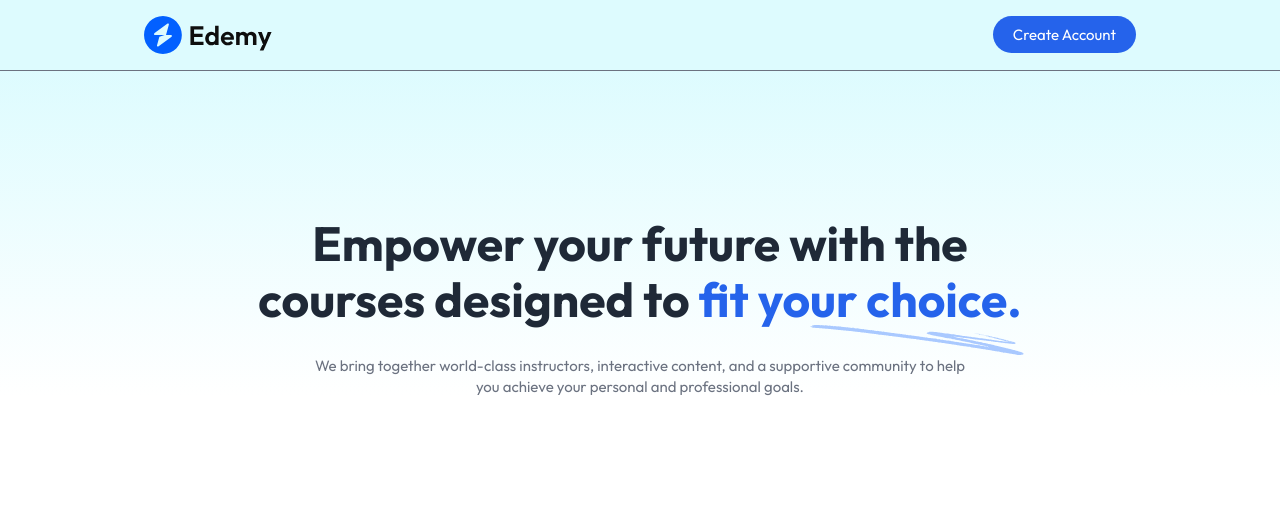
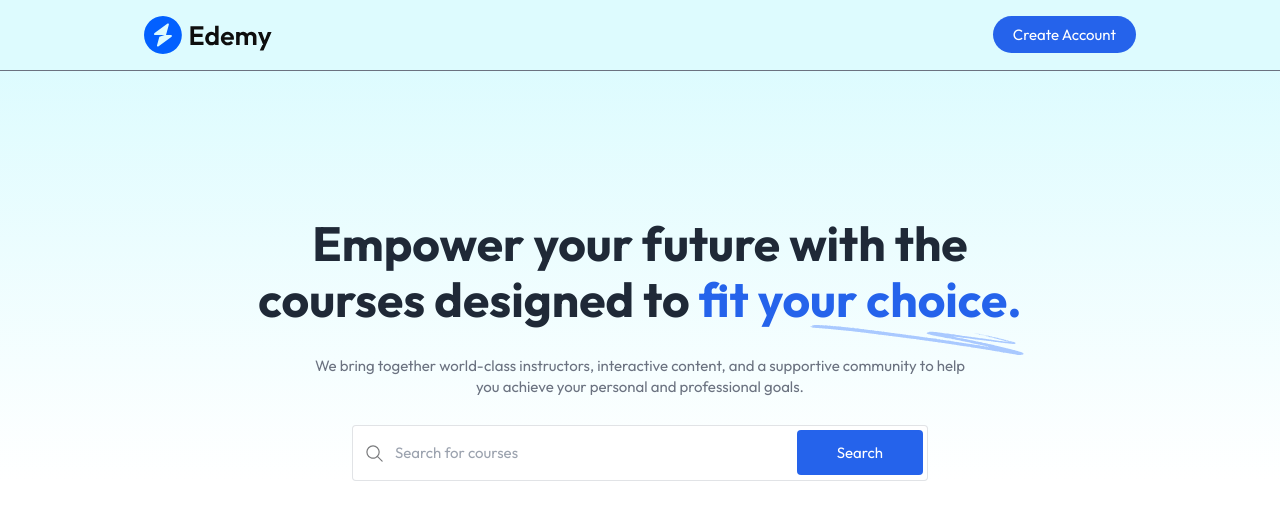
Before and after one commit to parsa501/client, a React (Vite) app: page / in a window 1280 px wide. Shown: the top 520 px of the page. Built offline with nearby package versions, Linux system fonts and the light colour scheme; no server answers.

Commit message:
change searchBar add companise

```diff
--- a/src/main.jsx
+++ b/src/main.jsx
@@ -14,7 +14,7 @@
 createRoot(document.getElementById("root")).render(
   <StrictMode>
     <BrowserRouter>
-      <ClerkProvider publishableKey={PUBLISHABLE_KEY} afterSignOutUrl='/'>
+      <ClerkProvider publishableKey={PUBLISHABLE_KEY} afterSignOutUrl="/">
         <AppContextProvider>
           <App />
         </AppContextProvider>
--- /dev/null
+++ b/src/pages/Home/Companies/index.jsx
@@ -0,0 +1,9 @@
+import React from 'react'
+
+export default function Companies() {
+  return (
+    <div>
+
+    </div>
+  )
+}
--- a/src/pages/Home/Hero/SearchBar/index.jsx
+++ b/src/pages/Home/Hero/SearchBar/index.jsx
@@ -1,19 +1,37 @@
-import React, { useState } from 'react'
-import { assets } from '../../assets/assets'
-import { useNavigate } from 'react-router-dom'
+import React, { useState } from "react";
+import { useNavigate } from "react-router-dom";
+import { assets } from "../../../../assets/assets";
 
-export default function SearchBar({data}) {
-  const navigate = useNavigate()
-  const [input, setInput] = useState(data? data: "")
-  const onsearchHandler = (e) => {
-    e.preventDefault()
-    navigate("/course-list/"+input)
-  }
+export default function SearchBar({ data }) {
+  const navigate = useNavigate();
+  const [inp, setInp] = useState(data ? data : "");
+  const handelSearch = (e) => {
+    e.preventDefault();
+    navigate("/course-list/" + inp);
+  };
   return (
-    <form onSubmit={onsearchHandler} className='max-w-xl w-full md:h-14 h-12 flex items-center bg-white border border-gray-500/20 rounded'>
-      <img src={assets.search_icon} alt="search_icon" className='md:w-auto w-10 px-3' />
-      <input onChange={e  => setInput(e.target.value)} value={input} type="text" placeholder='Search for courses' className='w-full h-full outline-none text-gray-500/80' />
-      <button type='submit' className='bg-blue-600 rounded text-white md:px-10 px-7 md:py-3 py-2 mx-1' >Search</button>
+    <form
+      onSubmit={handelSearch}
+      className="max-w-xl w-full md:h-14 h-12 flex items-center bg-white border border-gray-500/20 rounded"
+    >
+      <img
+        src={assets.search_icon}
+        alt="search_icon"
+        className="md:w-auto w-10 px-3"
+      />
+      <input
+        onChange={(e) => setInp(e?.target?.value)}
+        value={inp}
+        type="text"
+        placeholder="Search for courses"
+        className="w-full h-full outline-none text-gray-500/80"
+      />
+      <button
+        type="submit"
+        className="bg-blue-600 rounded text-white md:px-10 px-7 md:py-3 py-2 mx-1"
+      >
+        Search
+      </button>
     </form>
-  )
+  );
 }
--- a/src/pages/Home/Hero/index.jsx
+++ b/src/pages/Home/Hero/index.jsx
@@ -1,13 +1,29 @@
-import React from 'react'
-import { assets } from '../../../assets/assets'
+import React from "react";
+import { assets } from "../../../assets/assets";
+import SearchBar from "./SearchBar";
 
 export default function Hero() {
   return (
-    <div className='flex flex-col items-center justify-center w-full md:pt-36 pt-20 px-7 md:px-0 space-y-7 text-center bg-gradient-to-b from-cyan-100/70'>
-      <h1 className='md:text-home-heading-large text-home-heading-small relative font-bold text-gray-800 max-w-3xl mx-auto'>Empower your future with the courses designed to <span className='text-blue-600' >fit your choice.</span>
-     <img src={assets.sketch} alt="Sketch" className='md:block hidden absolute -bottom-7 right-0'/> </h1>
-     <p className='md:block hidden text-gray-500 max-w-2xl mx-auto'>We bring together world-class instructors, interactive content, and a supportive community to help you achieve your personal and professional goals.</p>
-     <p className='md:hidden text-gray-500 max-w-sm mx-auto'>We bring together world-class instructors to help you achieve your professional goals.</p>
+    <div className="flex flex-col items-center justify-center w-full md:pt-36 pt-20 px-7 md:px-0 space-y-7 text-center bg-gradient-to-b from-cyan-100/70">
+      <h1 className="md:text-home-heading-large text-home-heading-small relative font-bold text-gray-800 max-w-3xl mx-auto">
+        Empower your future with the courses designed to{" "}
+        <span className="text-blue-600">fit your choice.</span>
+        <img
+          src={assets.sketch}
+          alt="Sketch"
+          className="md:block hidden absolute -bottom-7 right-0"
+        />{" "}
+      </h1>
+      <p className="md:block hidden text-gray-500 max-w-2xl mx-auto">
+        We bring together world-class instructors, interactive content, and a
+        supportive community to help you achieve your personal and professional
+        goals.
+      </p>
+      <p className="md:hidden text-gray-500 max-w-sm mx-auto">
+        We bring together world-class instructors to help you achieve your
+        professional goals.
+      </p>
+      <SearchBar />
     </div>
-  )
+  );
 }
--- a/vite.config.js
+++ b/vite.config.js
@@ -1,8 +1,8 @@
 import { defineConfig } from "vite";
 import react from "@vitejs/plugin-react";
-import tailwindcss from "@tailwindcss/vite";
+
 
 // https://vite.dev/config/
 export default defineConfig({
-  plugins: [react(), tailwindcss()],
+  plugins: [react()],
 });
```
